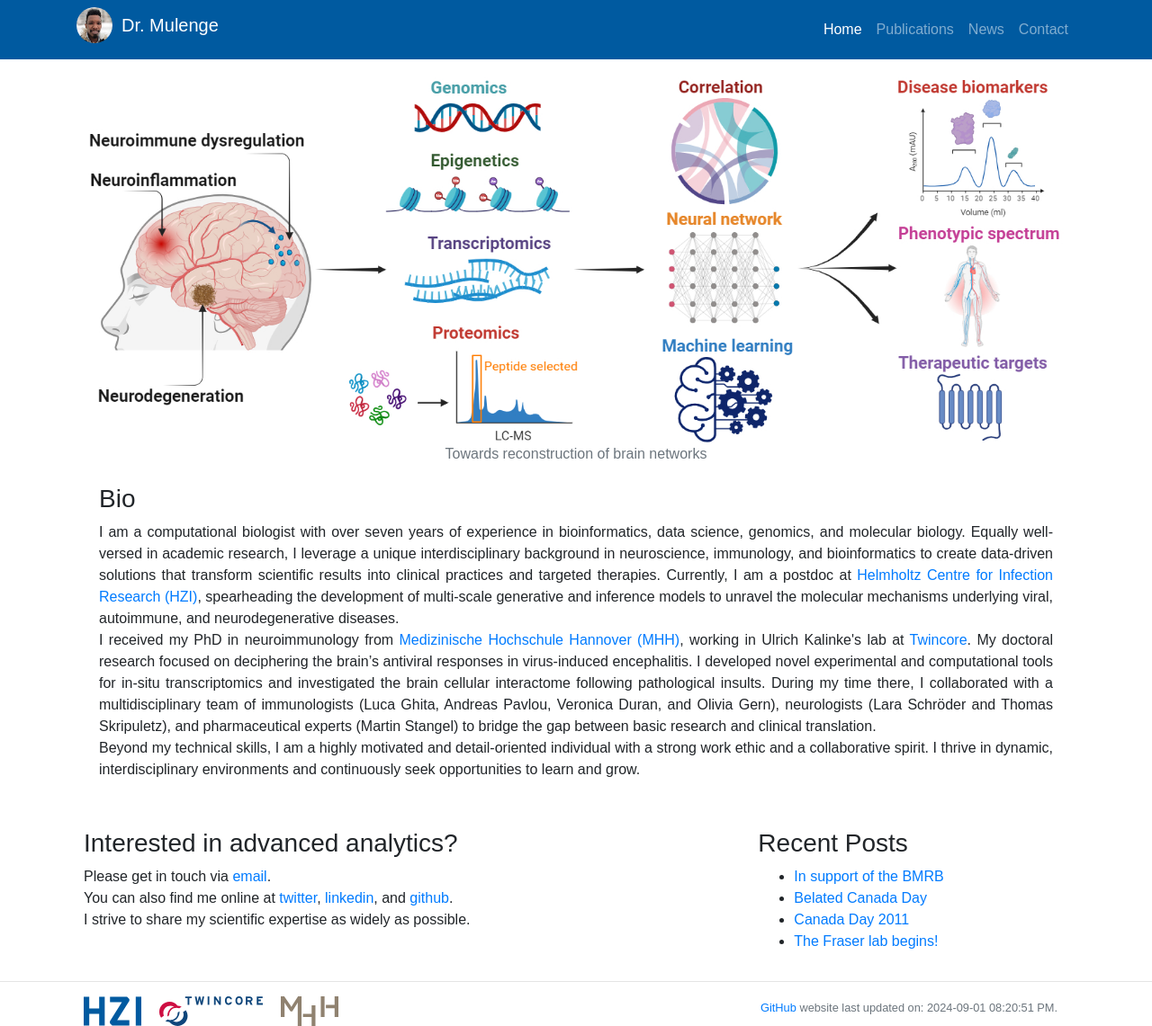
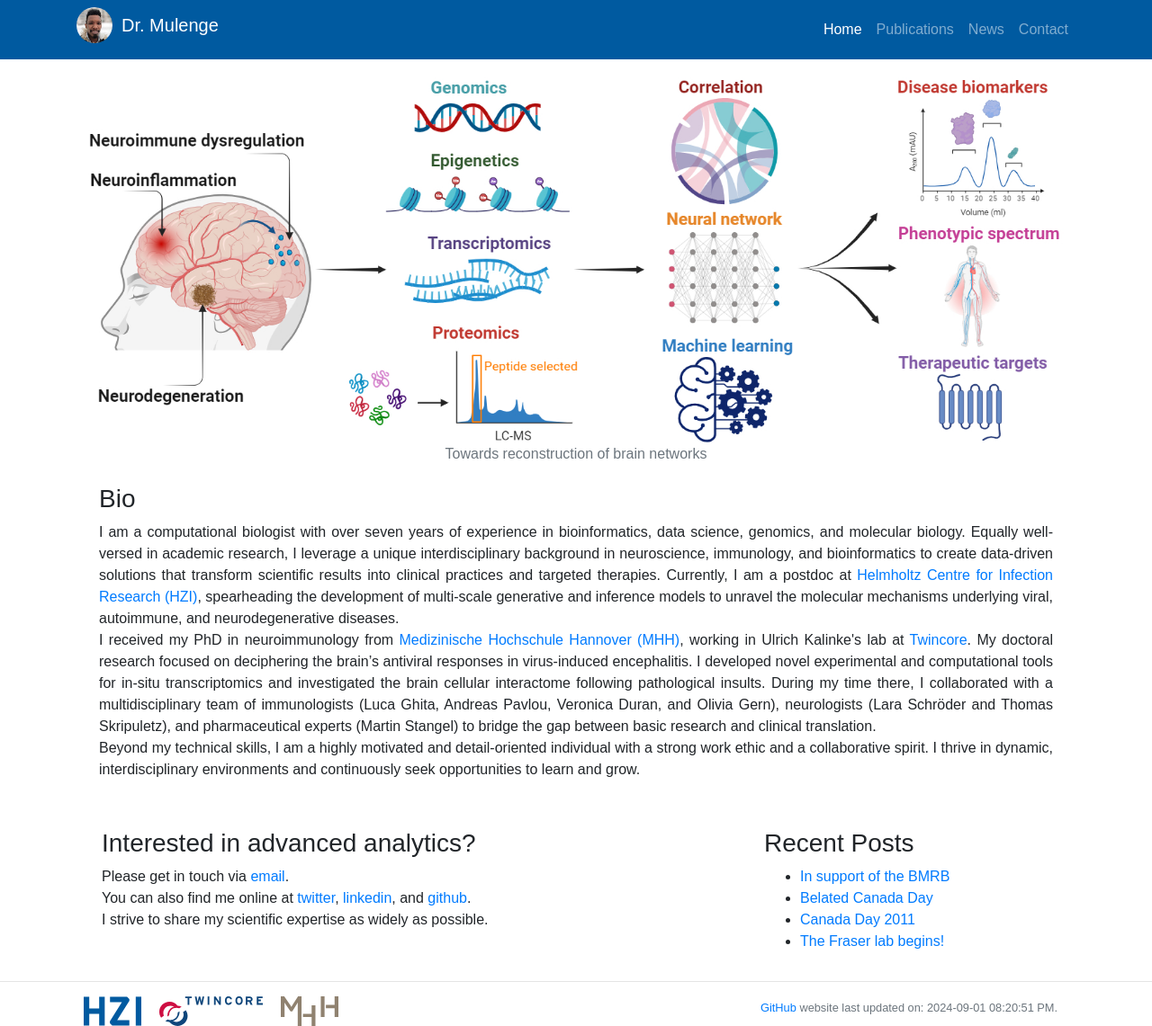
Before and after one commit to fmulenge/fmulenge.github.io, a Jekyll site: the page built from index.md, in a window 1280 px wide. Shown: the whole page at 90% size. Built offline with Jekyll 4.4.1, drawn with Linux system fonts in a browser that asks for light colours.

Commit message:
Update home.html

```diff
--- a/_layouts/home.html
+++ b/_layouts/home.html
@@ -17,7 +17,7 @@
             </div>
         </div>
     </div>
-    <div class="row">
+    <div class="row" style="margin-left:5px;">
         <div class="col">
              <h3> Interested in advanced analytics? </h3>
                     <p align="justify">
```
